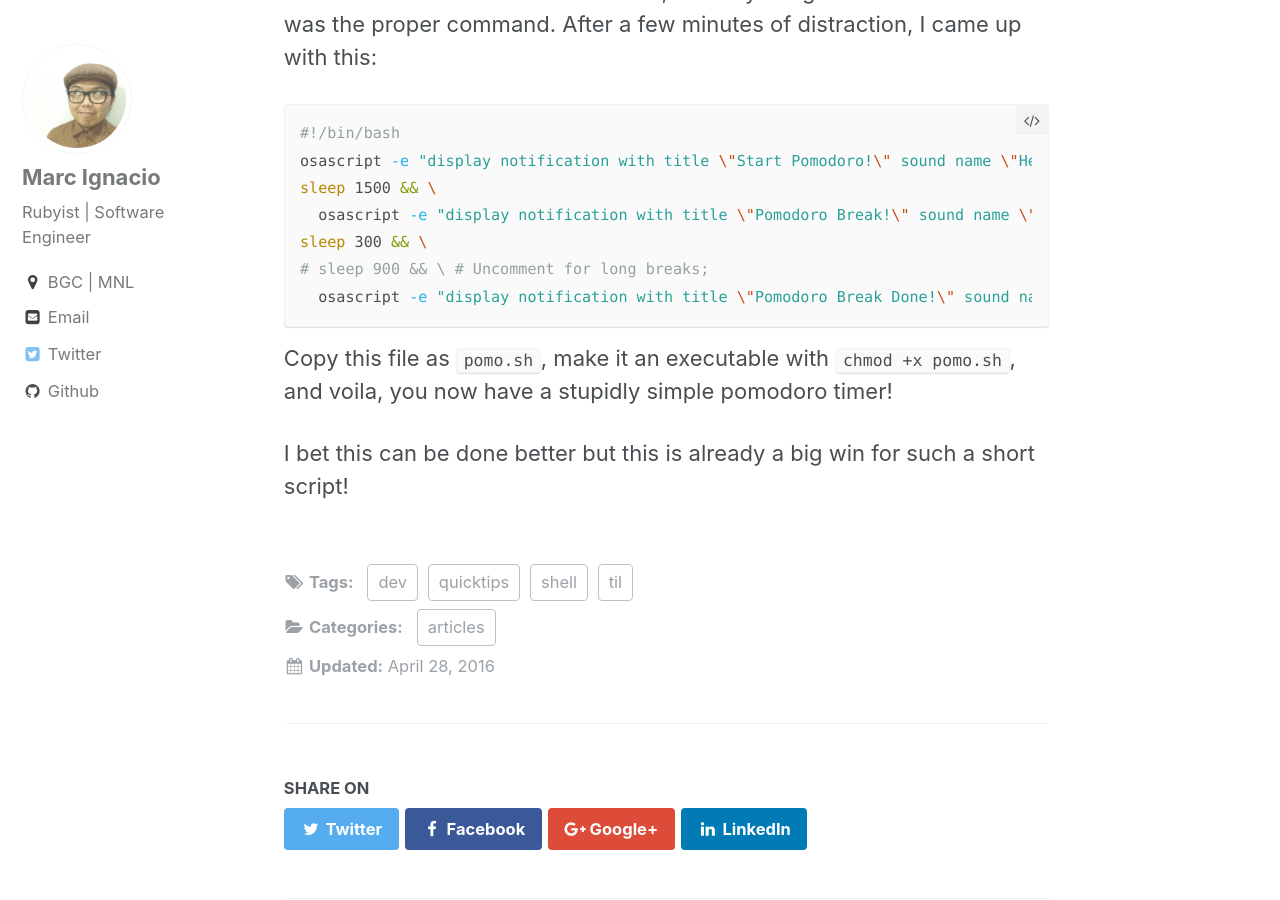
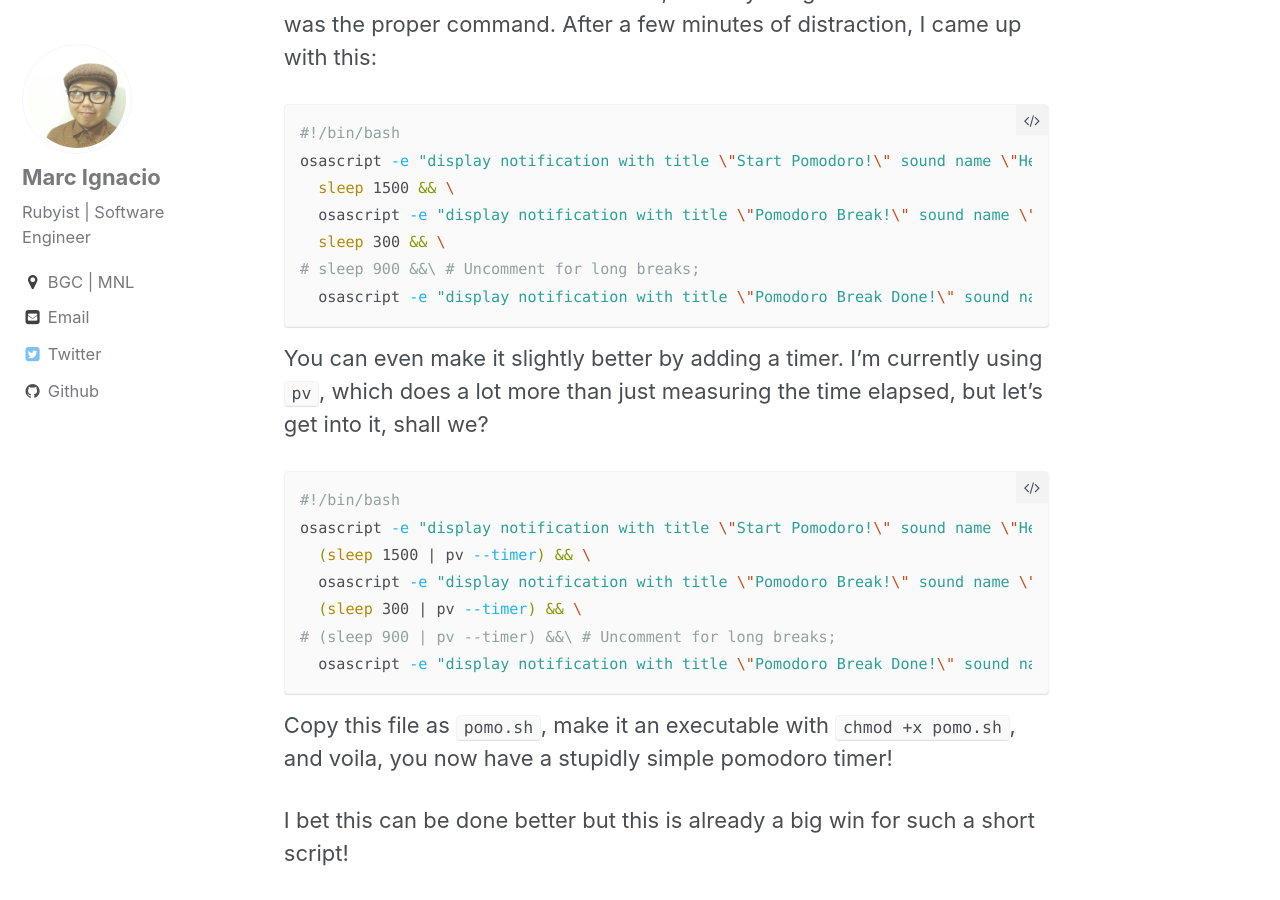
Before and after one commit to padi/padi.github.io, a Jekyll site: the page built from _posts/dev/2016-10-04-pomo_sh.md, in a window 1280 px wide and 900 px high, scrolled down 458 px. Built offline with Jekyll 4.4.1, drawn with Linux system fonts in a browser that asks for light colours.

Commit message:
dit pomo.sh post

```diff
--- a/_posts/dev/2016-10-04-pomo_sh.md
+++ b/_posts/dev/2016-10-04-pomo_sh.md
@@ -21,10 +21,23 @@ command. After a few minutes of distraction, I came up with this:
 {% highlight sh %}
 #!/bin/bash
 osascript -e "display notification with title \"Start Pomodoro!\" sound name \"Hero.aiff\"" && \
-sleep 1500 && \
+  sleep 1500 && \
   osascript -e "display notification with title \"Pomodoro Break!\" sound name \"Hero.aiff\"" && \
-sleep 300 && \
-# sleep 900 && \ # Uncomment for long breaks;
+  sleep 300 && \
+# sleep 900 &&\ # Uncomment for long breaks;
+  osascript -e "display notification with title \"Pomodoro Break Done!\" sound name \"Hero.aiff\""
+{% endhighlight %}
+
+You can even make it slightly better by adding a timer. I'm currently using `pv`,
+which does a lot more than just measuring the time elapsed, but let's get into it, shall we?
+
+{% highlight sh %}
+#!/bin/bash
+osascript -e "display notification with title \"Start Pomodoro!\" sound name \"Hero.aiff\"" && \
+  (sleep 1500 | pv --timer) && \
+  osascript -e "display notification with title \"Pomodoro Break!\" sound name \"Hero.aiff\"" && \
+  (sleep 300 | pv --timer) && \
+# (sleep 900 | pv --timer) &&\ # Uncomment for long breaks;
   osascript -e "display notification with title \"Pomodoro Break Done!\" sound name \"Hero.aiff\""
 {% endhighlight %}
 
```
